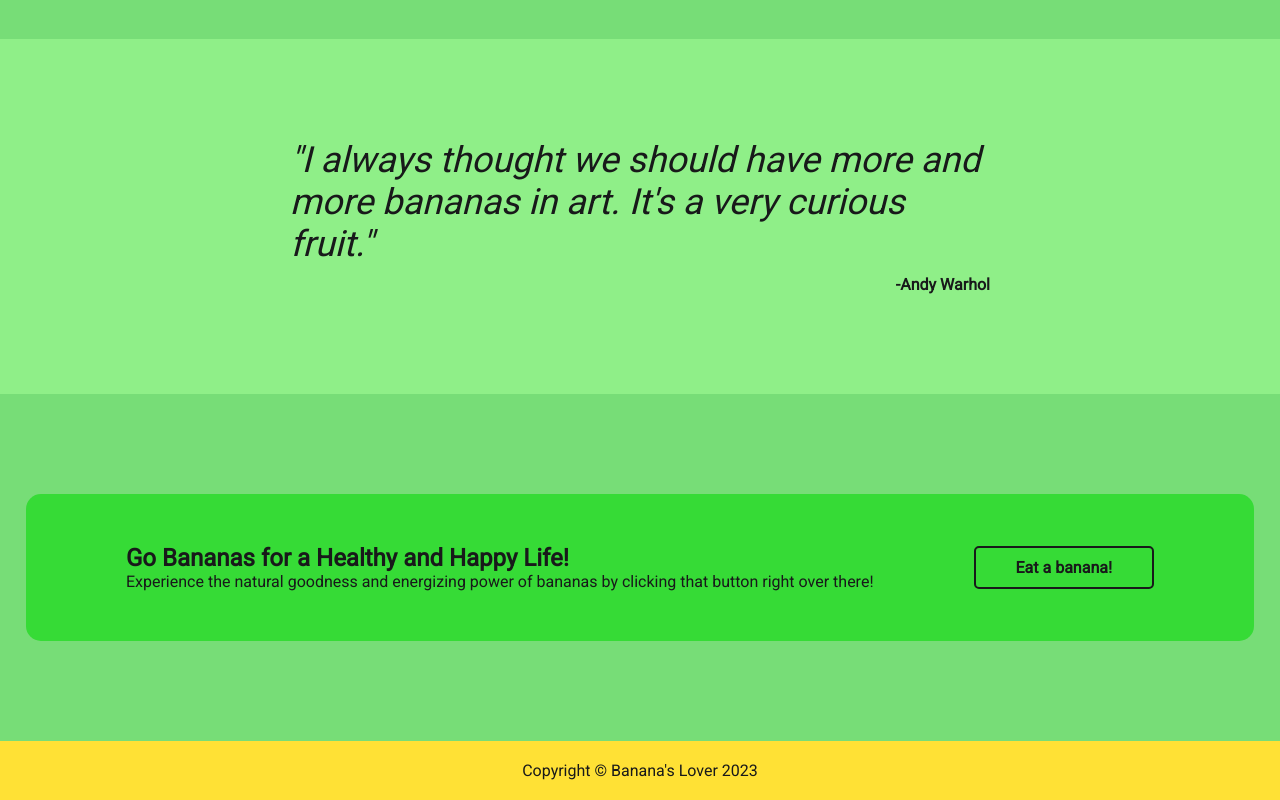
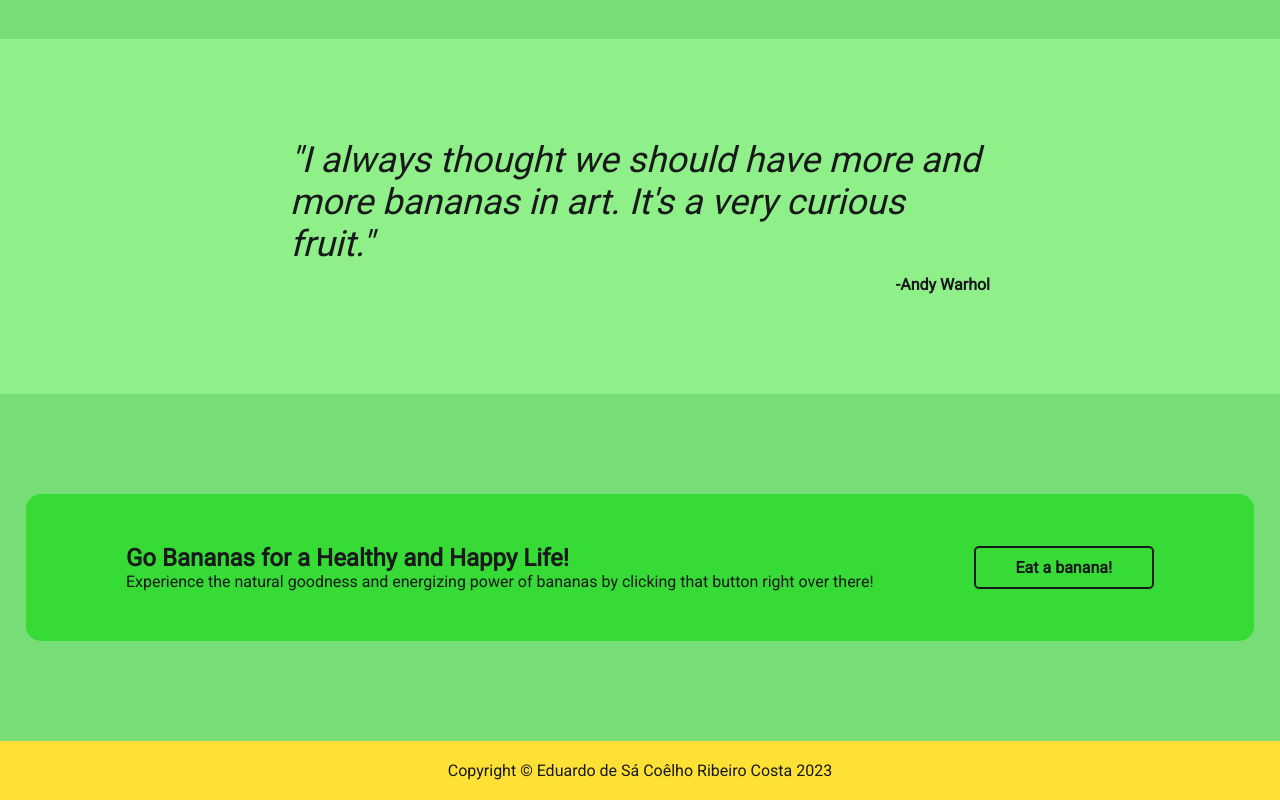
Before and after one commit to eduds08/LandingPage, a plain HTML site: page index.html in a window 1280 px wide. Shown: the part 1112-1912 px from the top of the page. Drawn offline with Linux system fonts and the light colour scheme.

Commit message:
DONE minor changes

```diff
--- a/index.html
+++ b/index.html
@@ -98,7 +98,7 @@
 
         <div class="footer">
 
-            <span>Copyright &#169; Banana's Lover 2023</span>
+            <span>Copyright &#169; Eduardo de Sá Coêlho Ribeiro Costa 2023</span>
 
         </div>
 
```
Also changed, not shown: 1 other file.
